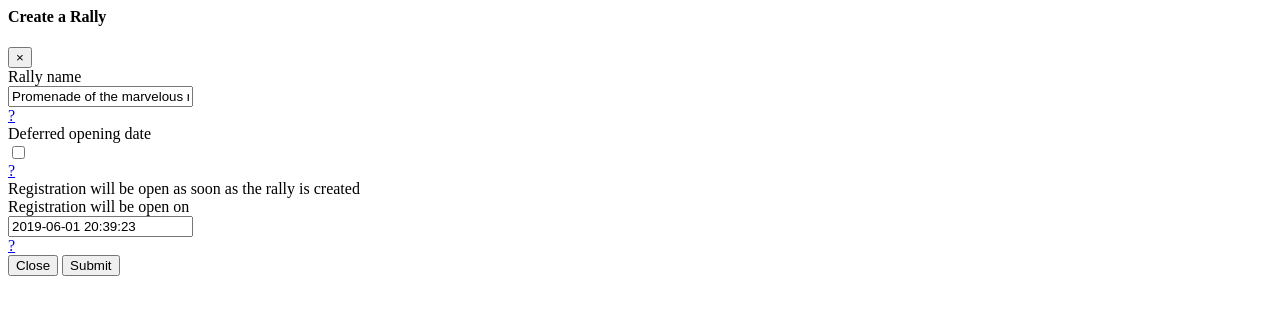
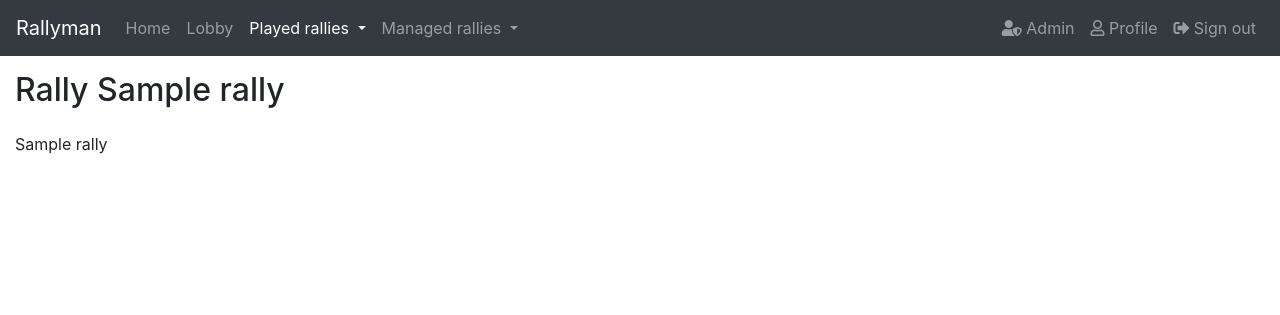
Before and after one commit to rlichiere/rallyman, a Django app: page /rally/1 in a window 1280 px wide. Shown: the top 315 px of the page. Run offline with Django 3.2, Linux system fonts and the light colour scheme; a user stored in the database is signed in; tables that the repository leaves empty hold one stand-in row (values such as "Sample post"); some libraries are stand-ins or nearby versions.

Commit message:
* cleanup

```diff
--- a/main/generic/views.py
+++ b/main/generic/views.py
@@ -59,12 +59,36 @@ class ViewHelper(object):
             raise Http404
 
 
-class PageView(TemplateView):
+class PageView(ViewHelper, TemplateView):
 
     def get_context_data(self, **kwargs):
         context = super(PageView, self).get_context_data(**kwargs)
         _status = [RallyStatus.OPENED, RallyStatus.STARTED]
         _userRallies = Rally.objects.filter(participation__player=self.request.user, status__in=_status)
-        context['user_rallies'] = _userRallies
+
+        # dispatch rallies by status
+        _dispatchedRallies = dict()
+        for _rally in _userRallies:
+            if _rally.status not in _dispatchedRallies:
+                _dispatchedRallies[_rally.status] = list()
+
+            if _rally.creator == self.request.user:
+                _rally.user_is_creator = True
+
+            _dispatchedRallies[_rally.status].append(_rally)
+        context['user_rallies'] = _dispatchedRallies
+
+        # dispatch rallies by status
+        _userManagedRallies = Rally.objects.filter(creator=self.request.user)
+        _dispatchedManagedRallies = dict()
+        for _rally in _userManagedRallies:
+            if _rally.status not in _dispatchedManagedRallies:
+                _dispatchedManagedRallies[_rally.status] = list()
+
+            if _rally.creator == self.request.user:
+                _rally.user_is_creator = True
+
+                _dispatchedManagedRallies[_rally.status].append(_rally)
+        context['user_managed_rallies'] = _dispatchedManagedRallies
 
         return context
--- a/main/templates/main/base.html
+++ b/main/templates/main/base.html
@@ -49,24 +49,58 @@
 
             {% if user_rallies|length > 0 %}
             <li class="nav-item dropdown">
-                <a class="nav-link dropdown-toggle" href="#" data-toggle="dropdown">
-                    Rallies
+                <a class="nav-link dropdown-toggle {% if 'show_rally' in ariane %}active{% endif %}" href="#" data-toggle="dropdown">
+                    Played rallies
                 </a>
                 <div class="dropdown-menu">
 
                     <div class="dropdown-item-group">Started rallies:</div>
-                    {% for rally in user_rallies %}
-                    {% if rally.status == 'STARTED' %}
-                        <a class="dropdown-item" href="{% url 'rally-edit' pk=rally.id %}">{{ rally.label }}</a>
-                    {% endif %}
+                    {% for rally in user_rallies.STARTED %}
+                        <a class="dropdown-item" href="{% url 'rally-show' pk=rally.id %}">{{ rally.label }}</a>
+                    {% empty %}
+                        <a class="dropdown-item">No started rallies</a>
                     {% endfor %}
                     <hr />
 
                     <div class="dropdown-item-group">Participated rallies:</div>
-                    {% for rally in user_rallies %}
-                    {% if rally.status == 'OPENED' %}
+                    {% for rally in user_rallies.OPENED %}
+                        <a class="dropdown-item" href="{% url 'rally-show' pk=rally.id %}">{{ rally.label }}</a>
+                    {% empty %}
+                        <a class="dropdown-item">No opened rallies</a>
+                    {% endfor %}
+
+                </div>
+            </li>
+            {% endif %}
+
+            {% if user_managed_rallies|length > 0 %}
+            <li class="nav-item dropdown">
+                <a class="nav-link dropdown-toggle {% if 'edit_rally' in ariane %}active{% endif %}" href="#" data-toggle="dropdown">
+                    Managed rallies
+                </a>
+                <div class="dropdown-menu">
+
+                    <div class="dropdown-item-group">Show started rallies:</div>
+                    {% for rally in user_managed_rallies.STARTED %}
+                        <a class="dropdown-item" href="{% url 'rally-show' pk=rally.id %}">{{ rally.label }}</a>
+                    {% empty %}
+                        <a class="dropdown-item">No started rallies</a>
+                    {% endfor %}
+                    <div class="dropdown-divider"></div>
+
+                    <div class="dropdown-item-group">Edit opened rallies:</div>
+                    {% for rally in user_managed_rallies.OPENED %}
                         <a class="dropdown-item" href="{% url 'rally-edit' pk=rally.id %}">{{ rally.label }}</a>
-                    {% endif %}
+                    {% empty %}
+                        <a class="dropdown-item">No opened rallies</a>
+                    {% endfor %}
+                    <div class="dropdown-divider"></div>
+
+                    <div class="dropdown-item-group">Edit scheduled rallies:</div>
+                    {% for rally in user_managed_rallies.SCHEDULED %}
+                        <a class="dropdown-item" href="{% url 'rally-edit' pk=rally.id %}">{{ rally.label }}</a>
+                    {% empty %}
+                        <a class="dropdown-item">No opened rallies</a>
                     {% endfor %}
 
                 </div>
--- /dev/null
+++ b/main/templates/main/rally_show.html
@@ -0,0 +1,20 @@
+{% extends 'main/base.html' %}
+{% load widget_tweaks %}
+
+{% block page-header %}Rally {{ rally.label }}{% endblock %}
+
+{% block page-body %}
+
+<p>
+    {{ rally.label }}
+</p>
+
+<script>
+
+    $(document).ready(function() {
+
+    });
+
+</script>
+
+{% endblock %}
--- a/main/urls.py
+++ b/main/urls.py
@@ -17,13 +17,15 @@ from django.conf.urls import url
 
 from .views.home import HomeView
 from .views.lobby import LobbyView
-from .views.rally import CreateRallyView, EditRallyView, EditRallyAddStageView, EditRallyAddZoneView,\
+from .views.rally import CreateRallyView, EditRallyView, EditRallyAddStageView, EditRallyAddZoneView, ShowRallyView,\
     RegisterToRallyView, UnRegisterFromRallyView
 
 urlpatterns = [
     url(r'^$', HomeView.as_view(), name='main-home'),
     url(r'^lobby', LobbyView.as_view(), name='main-lobby'),
 
+    url(r'^rally$', CreateRallyView.as_view(), name='rally-create'),
+    url(r'^rally/(?P<pk>[0-9]+)$', ShowRallyView.as_view(), name='rally-show'),
     url(r'^rally/(?P<pk>[0-9]+)/register', RegisterToRallyView.as_view(), name='rally-register'),
     url(r'^rally/(?P<pk>[0-9]+)/unregister', UnRegisterFromRallyView.as_view(), name='rally-unregister'),
 
@@ -33,5 +35,4 @@ urlpatterns = [
         EditRallyAddZoneView.as_view(), name='rally-edit-add-zone'),
     url(r'^rally/(?P<pk>[0-9]+)/edit', EditRallyView.as_view(), name='rally-edit'),
 
-    url(r'^rally', CreateRallyView.as_view(), name='rally-create'),
 ]
--- a/main/views/home.py
+++ b/main/views/home.py
@@ -1,10 +1,10 @@
 # -*- coding: utf-8 -*-
 from django.views.generic import TemplateView
 
-from ..generic.views import ViewHelper, PageView
+from ..generic.views import PageView
 
 
-class HomeView(ViewHelper, PageView, TemplateView):
+class HomeView(PageView, TemplateView):
     template_name = 'main/home.html'
 
     def get_context_data(self, **kwargs):
--- a/main/views/lobby.py
+++ b/main/views/lobby.py
@@ -4,11 +4,11 @@ from django.views.generic import TemplateView
 
 from ..core.const.lobby.rallies import RallyStatus
 from ..forms.lobby import FilterRalliesForm, PaginationPageSizeForm
-from ..generic.views import ViewHelper, PageView
+from ..generic.views import PageView
 from ..models import Rally, Participation, Stage
 
 
-class LobbyView(ViewHelper, PageView, TemplateView):
+class LobbyView(PageView, TemplateView):
     template_name = 'main/lobby.html'
 
     def __init__(self, *args, **kwargs):
--- a/main/views/rally/__init__.py
+++ b/main/views/rally/__init__.py
@@ -1,4 +1,5 @@
 # -*- coding: utf-8 -*-
 from .create import CreateRallyView
 from .edit import EditRallyView, EditRallyAddStageView, EditRallyAddZoneView
+from .show import ShowRallyView
 from .register import RegisterToRallyView, UnRegisterFromRallyView
--- a/main/views/rally/edit.py
+++ b/main/views/rally/edit.py
@@ -7,7 +7,7 @@ from ...models import Rally, Stage
 from ...forms.rally import EditRallyStagesForm
 
 
-class EditRallyView(ViewHelper, PageView, TemplateView):
+class EditRallyView(PageView, TemplateView):
     template_name = 'main/rally_edit.html'
 
     def __init__(self, *args, **kwargs):
@@ -19,6 +19,7 @@ class EditRallyView(ViewHelper, PageView, TemplateView):
                            redirect_to=self.request.GET.get('redirect'),
                            redirect_to_kwargs={'pk': self.request.GET.get('redirect_pk')})
         context = super(EditRallyView, self).get_context_data(**kwargs)
+        context['ariane'] = 'edit_rally'
         _rally = self.get_object_or_404(Rally, self.kwargs['pk'])
         context['rally'] = _rally
 
@@ -39,7 +40,6 @@ class EditRallyView(ViewHelper, PageView, TemplateView):
 
     def post(self, request, *args, **kwargs):
         _executor = self.request.user
-        _redirect = self.request.GET.get('redirect', 'main-home')
         self.log.startView(_executor,
                            redirect_to=self.request.GET.get('redirect'),
                            redirect_to_kwargs={'pk': self.request.GET.get('redirect_pk')})
--- /dev/null
+++ b/main/views/rally/show.py
@@ -0,0 +1,24 @@
+# -*- coding: utf-8 -*-
+from django.views.generic import TemplateView
+
+from ...generic.views import PageView
+from ...models import Rally
+
+
+class ShowRallyView(PageView, TemplateView):
+    template_name = 'main/rally_show.html'
+
+    def __init__(self, *args, **kwargs):
+        super(ShowRallyView, self).__init__(*args, **kwargs)
+
+    def get_context_data(self, **kwargs):
+        _executor = self.request.user
+        self.log.startView(_executor)
+
+        context = super(ShowRallyView, self).get_context_data(**kwargs)
+        context['ariane'] = 'show_rally'
+        _rally = self.get_object_or_404(Rally, kwargs.get('pk'))
+        context['rally'] = _rally
+
+        self.log.endView()
+        return context
--- a/user/views/profile.py
+++ b/user/views/profile.py
@@ -4,10 +4,10 @@ from django.contrib.auth.mixins import LoginRequiredMixin
 from django.views.generic import TemplateView
 
 from ..forms.profile import UserProfileForm, UserProfilePasswordChangeForm
-from main.generic.views import ViewHelper, PageView
+from main.generic.views import PageView
 
 
-class UserProfileView(LoginRequiredMixin, ViewHelper, PageView, TemplateView):
+class UserProfileView(LoginRequiredMixin, PageView, TemplateView):
     template_name = 'user/profile.html'
 
     def get_context_data(self, **kwargs):
```
